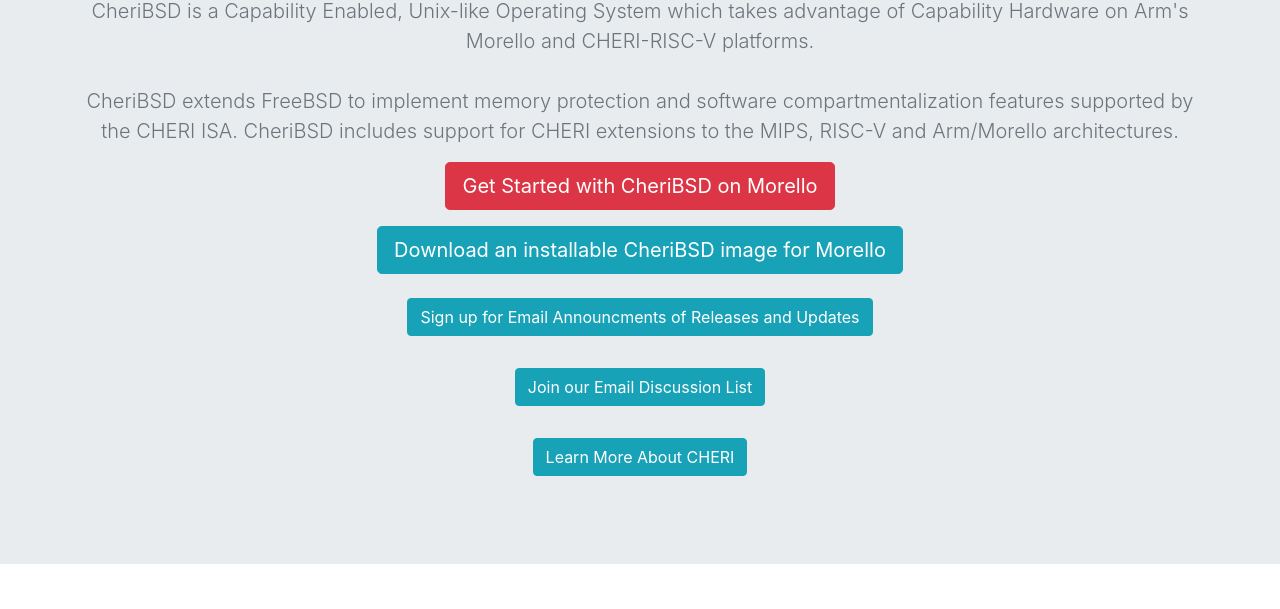
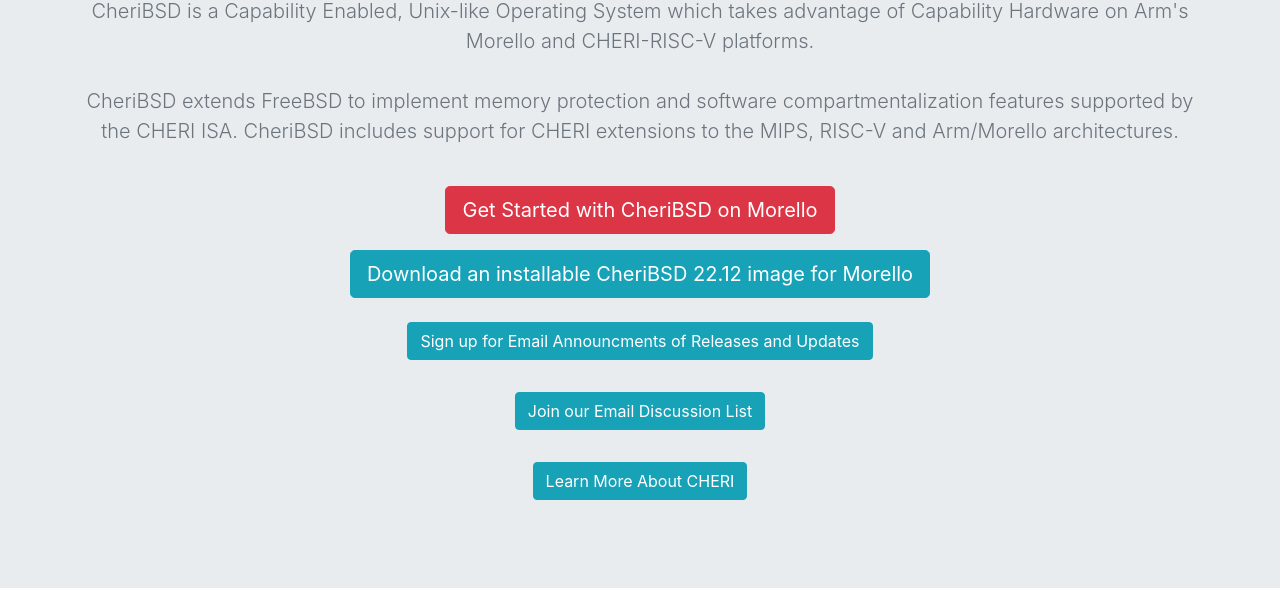
Before and after one commit to kwitaszczyk/cheribsd-website, a plain HTML site: page index.html in a window 1280 px wide. Shown: the part 180-789 px from the top of the page. Drawn offline with nearby package versions, Linux system fonts and the light colour scheme.

Commit message:
Updates for 22.12 release.

```diff
--- a/index.html
+++ b/index.html
@@ -54,14 +54,15 @@
 compartmentalization features supported by the CHERI ISA. CheriBSD
 includes support for CHERI extensions to the MIPS, RISC-V and
 Arm/Morello architectures.</p>
+<br>
       <p>
         <a href="https://ctsrd-cheri.github.io/cheribsd-getting-started/cover/index.html"
         class="btn btn-danger btn-lg">Get Started with CheriBSD on Morello</a>
       </p>
       <p>
-        <a href="https://download.cheribsd.org/releases/arm64/aarch64c/22.05/cheribsd-memstick-arm64-aarch64c-22.05.img.xz"
+        <a href="https://download.cheribsd.org/releases/arm64/aarch64c/22.12/cheribsd-memstick-arm64-aarch64c-22.12.img.xz"
         class="btn btn-info btn-lg">Download an installable CheriBSD
-        image for Morello</a>
+        22.12 image for Morello</a>
       </p>
       <p>
             <a href="https://lists.cam.ac.uk/sympa/info/cl-cheribsd-announce" class="btn btn-info my-2">Sign up for Email Announcments of Releases and Updates</a>
```
